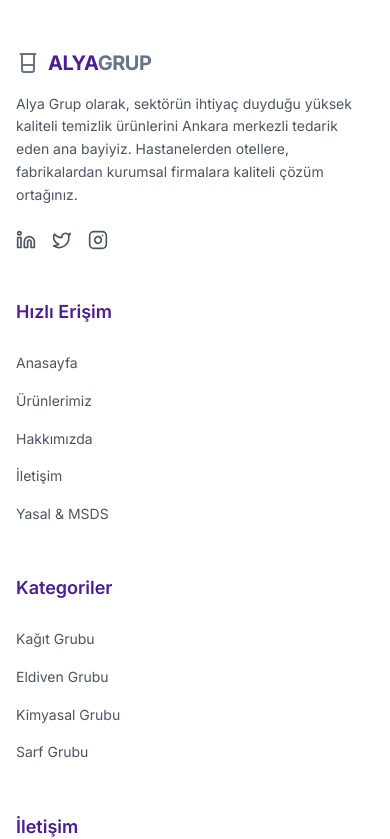
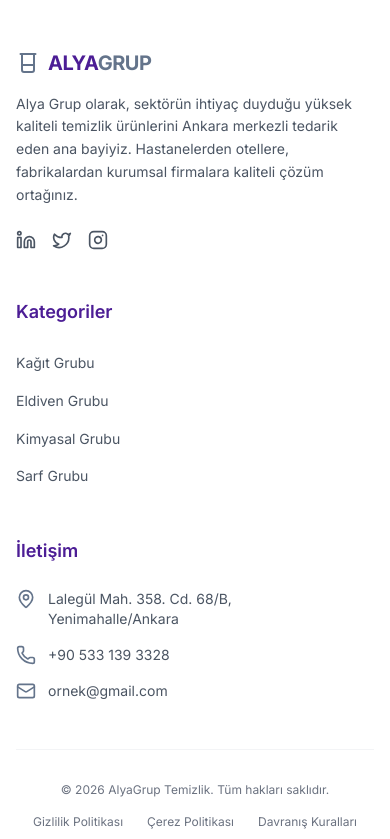
Before and after one commit to MiraiMizu/AlyaGrupTemizlik-E-Katalog, a React (Vite) app: page /products in a window 390 px wide. Shown: the part 3879-4718 px from the top of the page. Built offline with nearby package versions, Linux system fonts and the light colour scheme.

Commit message:
style: remove unused search button and redundant quick links from footer

```diff
--- a/src/components/Footer.jsx
+++ b/src/components/Footer.jsx
@@ -6,7 +6,7 @@
     return (
         <footer className="bg-white text-primary border-t border-gray-100 pt-16 pb-8 mt-20">
             <div className="container">
-                <div className="grid grid-cols-1 md:grid-cols-2 lg:grid-cols-4 gap-12 mb-12">
+                <div className="grid grid-cols-1 md:grid-cols-2 lg:grid-cols-3 gap-12 mb-12">
                     {/* Brand Info */}
                     <div className="space-y-4">
                         <div className="flex items-center gap-2">
@@ -21,18 +21,6 @@
                             <a href="#" className="text-gray-600 hover:text-primary transition-colors"><Twitter className="w-5 h-5" /></a>
                             <a href="#" className="text-gray-600 hover:text-primary transition-colors"><Instagram className="w-5 h-5" /></a>
                         </div>
-                    </div>
-
-                    {/* Quick Links */}
-                    <div>
-                        <h3 className="text-lg font-semibold mb-6">Hızlı Erişim</h3>
-                        <ul className="space-y-3">
-                            <li><Link to="/" className="text-gray-600 hover:text-secondary text-sm transition-colors">Anasayfa</Link></li>
-                            <li><Link to="/products" className="text-gray-600 hover:text-secondary text-sm transition-colors">Ürünlerimiz</Link></li>
-                            <li><Link to="/about" className="text-gray-600 hover:text-secondary text-sm transition-colors">Hakkımızda</Link></li>
-                            <li><Link to="/contact" className="text-gray-600 hover:text-secondary text-sm transition-colors">İletişim</Link></li>
-                            <li><Link to="/msds" className="text-gray-600 hover:text-secondary text-sm transition-colors">Yasal & MSDS</Link></li>
-                        </ul>
                     </div>
 
                     {/* Categories */}
--- a/src/components/Navbar.jsx
+++ b/src/components/Navbar.jsx
@@ -39,9 +39,6 @@
           </div>
 
           <div className="flex items-center gap-4">
-            <button className="p-2 text-gray-500 hover:text-secondary transition-colors">
-              <Search className="w-5 h-5" />
-            </button>
             <Link to="/contact" className="btn btn-primary text-sm px-5 py-2.5">
               Teklif Al
             </Link>
```
